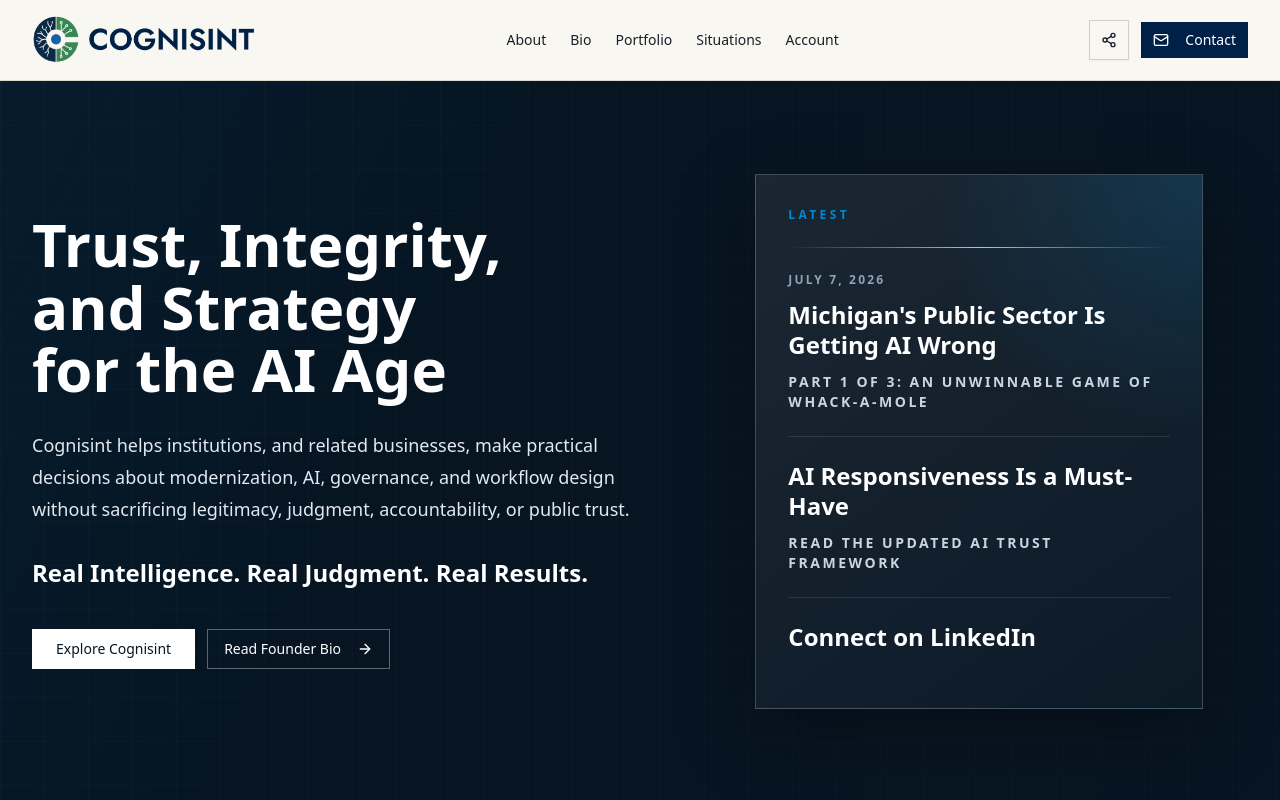
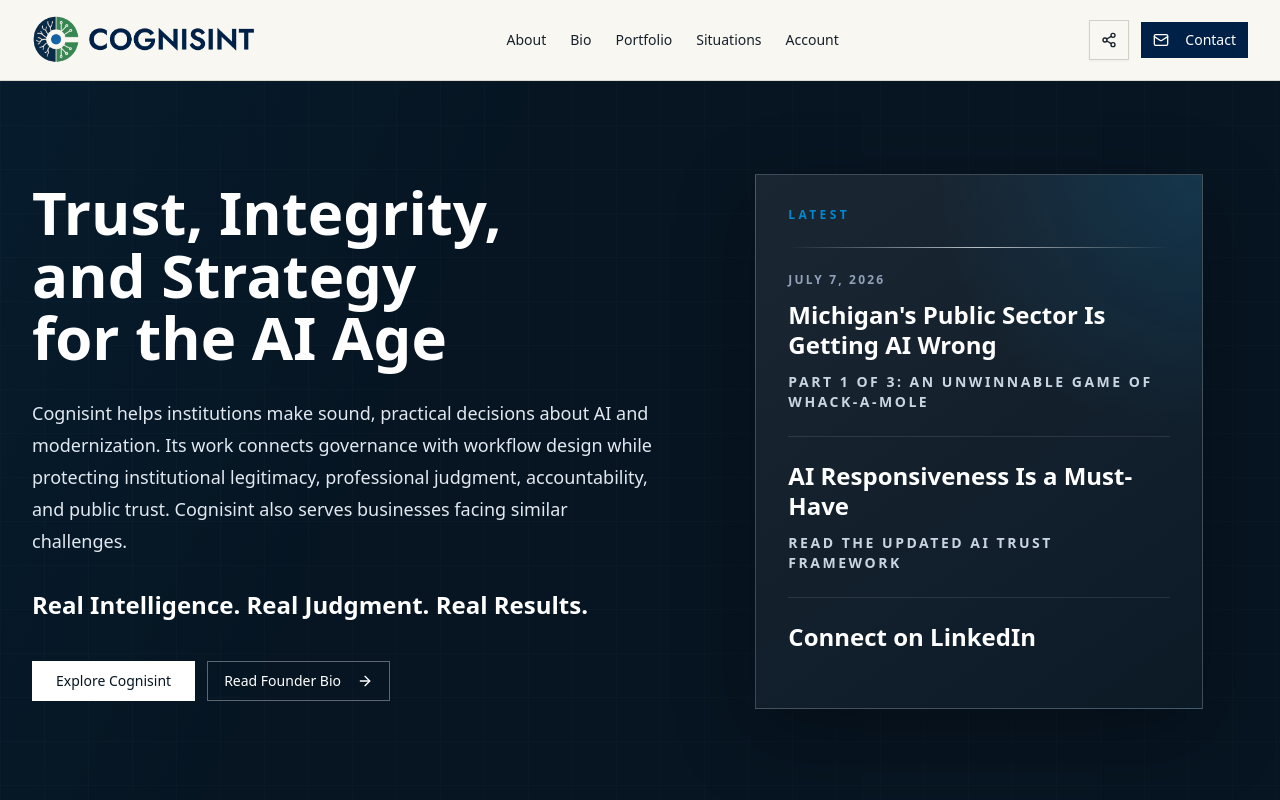
Before and after one commit to MightyPrytanis/new-cognisint-page, a Next.js app: page / in a window 1280 px wide. Shown: the top 800 px of the page. Built offline with nearby package versions, Linux system fonts and the light colour scheme.

Commit message:
Simplify homepage positioning copy

```diff
--- a/app/page.tsx
+++ b/app/page.tsx
@@ -135,8 +135,9 @@ export default function Home() {
               Trust, Integrity, and Strategy for the AI Age
             </h1>
             <p className="mt-7 max-w-2xl text-lg leading-8 text-slate-200">
-              Cognisint helps institutions, and related businesses, make practical decisions about modernization, AI,
-              governance, and workflow design without sacrificing legitimacy, judgment, accountability, or public trust.
+              Cognisint helps institutions make sound, practical decisions about AI and modernization. Its work connects
+              governance with workflow design while protecting institutional legitimacy, professional judgment,
+              accountability, and public trust. Cognisint also serves businesses facing similar challenges.
             </p>
             <p className="mt-8 text-xl font-semibold text-white sm:text-2xl">
               Real Intelligence. Real Judgment. Real Results.
```
